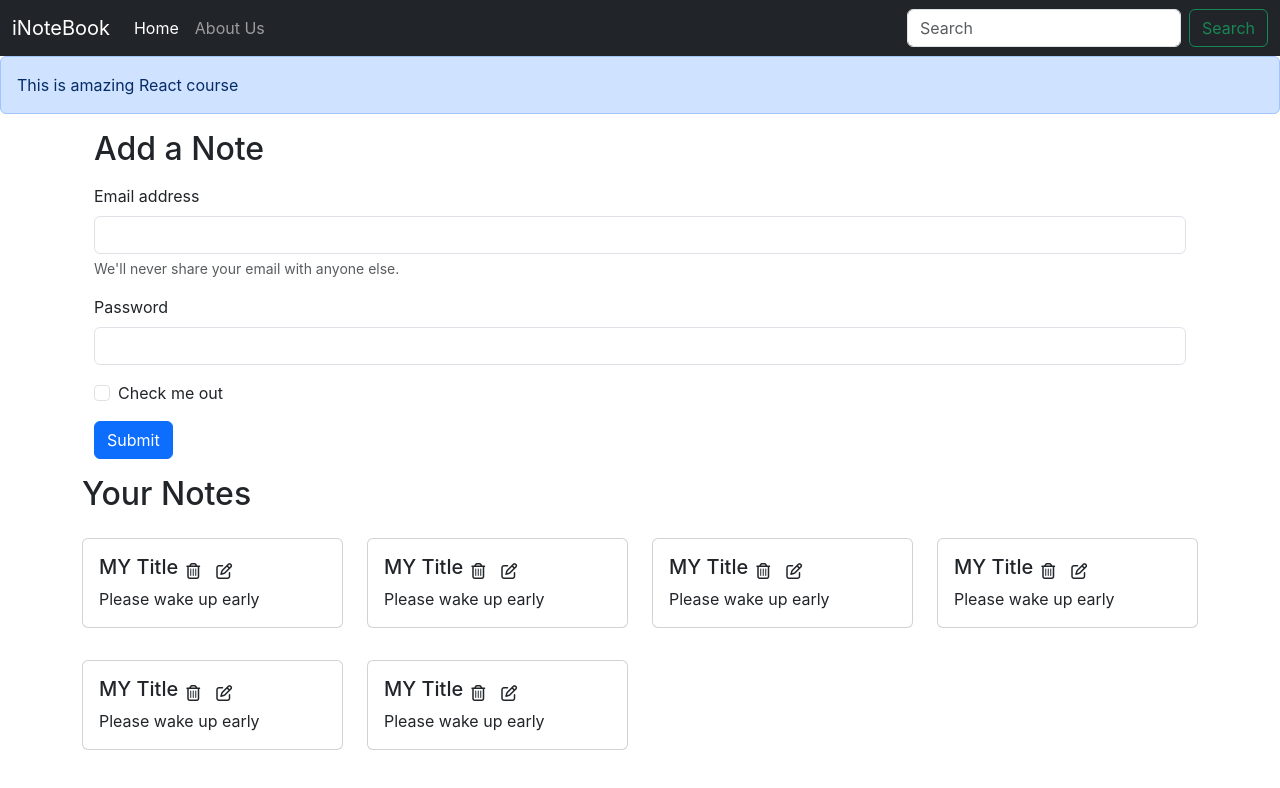
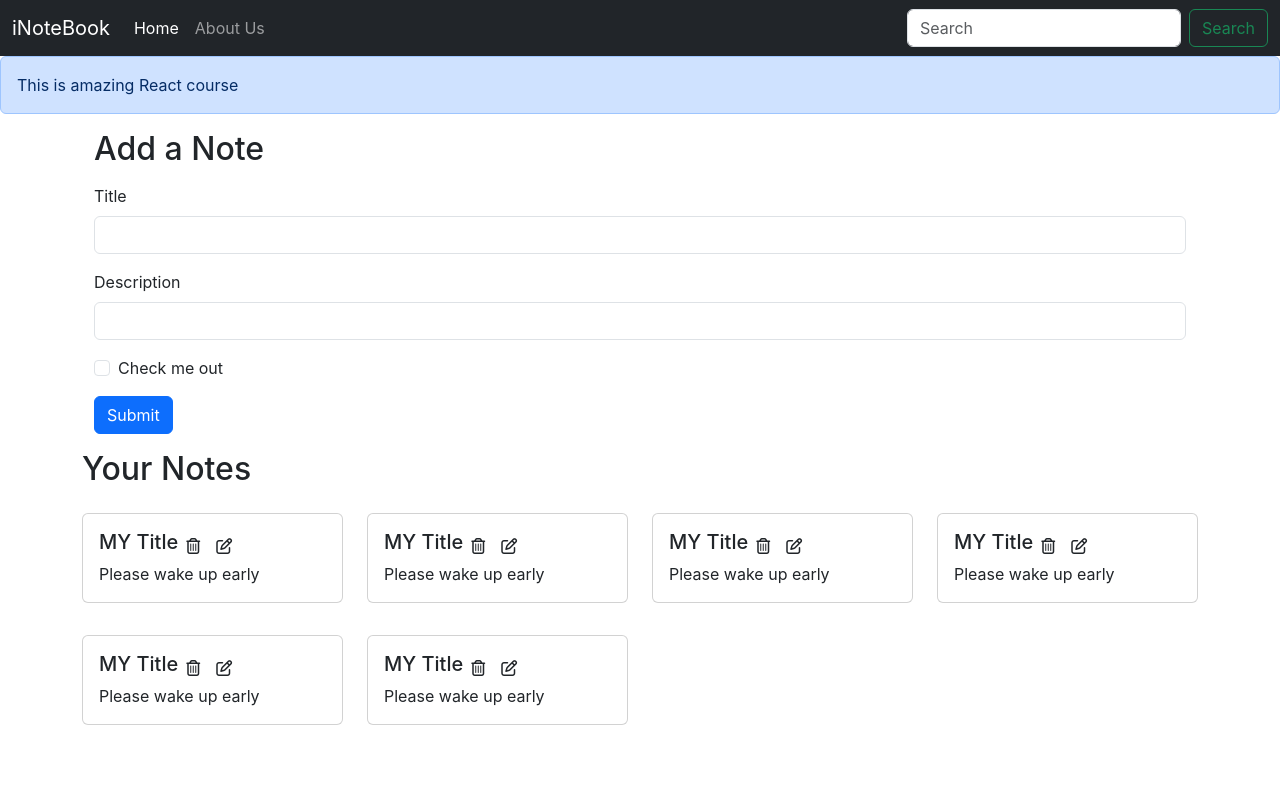
Before and after one commit to M-Yousuf123/inotebook, a React (Create React App) app: page / in a window 1280 px wide. Shown: the top 788 px of the page. Built offline with nearby package versions, Linux system fonts and the light colour scheme.

Commit message:
adding addnote

```diff
--- /dev/null
+++ b/src/components/AddNote.js
@@ -0,0 +1,38 @@
+import React, {useContext, useState} from 'react'
+import NoteContext from '../context/notes/noteContext';
+const AddNote = () => {
+    const context = useContext(NoteContext);
+    const {notes, addNote} = context;
+    const [note, setNote] = useState({title:"",description:"", tag:"default"})
+    const handleClick = (e)=>{
+        e.preventDefault()
+         addNote(note.title, note.description, note.tag)
+    }
+    const onChange = (e)=>{
+        setNote({...note, [e.target.name]:e.target.value})
+    }
+  return (
+    <div>
+      <div className="container my-3">
+      <h2>Add a Note</h2>
+      <form className='my-3'>
+        <div className="mb-3">
+          <label htmlFor="title" className="form-label">Title</label>
+          <input type="text" className="form-control" id="title" name="title" aria-describedby="emailHelp" onChange={onChange}/>
+        </div>
+        <div className="mb-3">
+          <label htmlFor="description" className="form-label">Description</label>
+          <input type="text" className="form-control" id="description" name="description" onChange={onChange}/>
+        </div>
+        <div className="mb-3 form-check">
+          <input type="checkbox" className="form-check-input" id="exampleCheck1" />
+          <label className="form-check-label" htmlFor="exampleCheck1">Check me out</label>
+        </div>
+        <button type="submit" className="btn btn-primary" onClick={handleClick}>Submit</button>
+      </form>
+      </div>
+    </div>
+  )
+}
+
+export default AddNote
--- a/src/components/Home.js
+++ b/src/components/Home.js
@@ -1,28 +1,10 @@
 import React from 'react'
 import Notes from './Notes';
+
 const Home = () => {
 
   return (
     <div>
-      <div className="container my-3">
-      <h2>Add a Note</h2>
-      <form className='my-3'>
-        <div className="mb-3">
-          <label htmlFor="exampleInputEmail1" className="form-label">Email address</label>
-          <input type="email" className="form-control" id="exampleInputEmail1" aria-describedby="emailHelp" />
-          <div id="emailHelp" className="form-text">We'll never share your email with anyone else.</div>
-        </div>
-        <div className="mb-3">
-          <label htmlFor="exampleInputPassword1" className="form-label">Password</label>
-          <input type="password" className="form-control" id="exampleInputPassword1" />
-        </div>
-        <div className="mb-3 form-check">
-          <input type="checkbox" className="form-check-input" id="exampleCheck1" />
-          <label className="form-check-label" htmlFor="exampleCheck1">Check me out</label>
-        </div>
-        <button type="submit" className="btn btn-primary">Submit</button>
-      </form>
-      </div>
       <Notes/>
     </div>
   )
--- a/src/components/Notes.js
+++ b/src/components/Notes.js
@@ -1,16 +1,20 @@
 import React, { useContext }  from 'react'
 import NoteContext from '../context/notes/noteContext';
 import Noteitem from './Noteitem';
+import AddNote from './AddNote';
 const Notes = () => {
     const context = useContext(NoteContext);
-    const {notes, setNotes} = context;
+    const {notes, addNote} = context;
   return (
+    <>
+    <AddNote/>
     <div className="row my-3">
       <h2>Your Notes</h2>
       {notes.map((note)=>{
         return <Noteitem key={note._id} note={note}/>
       })}
       </div>
+      </>
   )
 }
 
--- a/src/context/notes/NoteState.js
+++ b/src/context/notes/NoteState.js
@@ -59,8 +59,31 @@ const NoteState = (props)=>{
         },
       ]
     const [notes, setNotes] = useState(notesInitial)
+
+    //Add a Note
+        const addNote = (title, description, tag)=>{
+          // ToDo: Api call
+            let note =  {
+              "_id": "64b91849320b6d3aab86677f54",
+              "user": "64b520ecd0de7f585d105221",
+              "title": title,
+              "description": description,
+              "tag": tag,
+              "date": "2023-07-20T11:19:37.102Z",
+              "__v": 0
+            };
+            setNotes(notes.concat(note))
+        }
+    //Delete a Note
+    const deleteNote = ()=>{
+
+    }
+    //Edit a Note
+    const editNote = ()=>{
+
+    }
     return (
-        <NoteContext.Provider value={{notes, setNotes}}>
+        <NoteContext.Provider value={{notes, addNote, deleteNote, editNote}}>
             {props.children}
         </NoteContext.Provider>
     )
```
